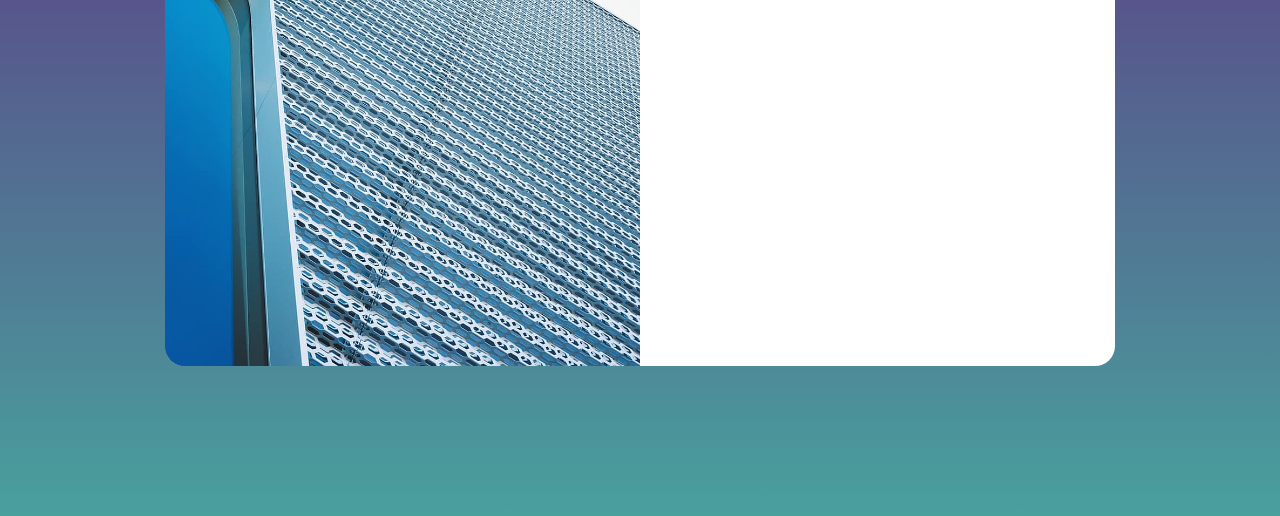
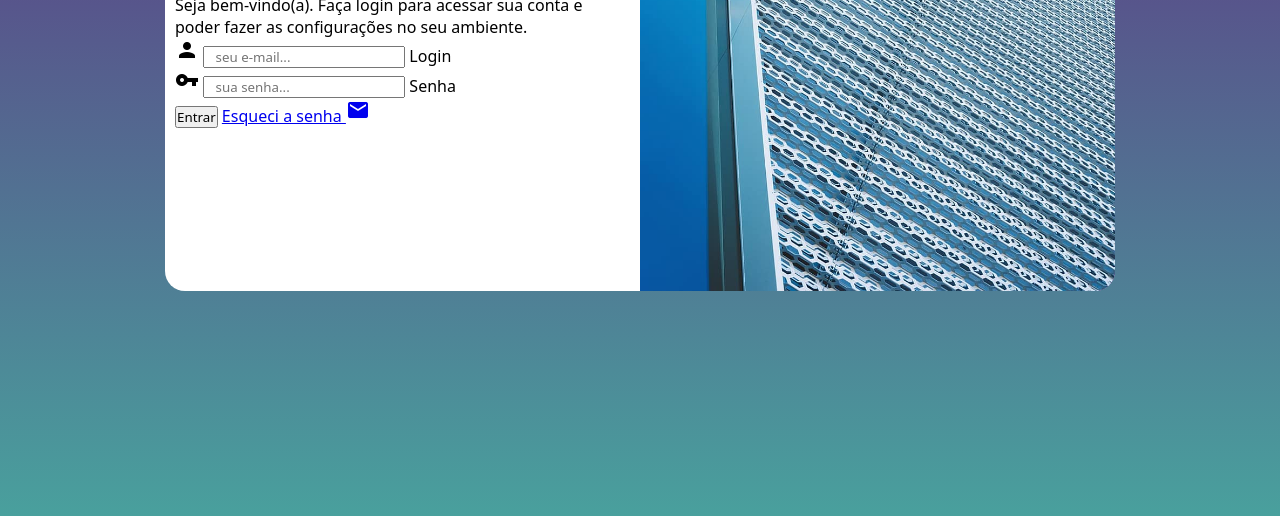
Before and after one commit to leojosants/Projeto_Tela_de_Login_responsiva_CURSO_EM_VIDEO, a plain HTML site: page index.html in a window 1280 px wide. Shown: the part 284-800 px from the top of the page. Drawn offline with Linux system fonts and the light colour scheme.

Commit message:
Capítulo 26 Aula 04 Criando o formulário de login.

```diff
--- a/index.html
+++ b/index.html
@@ -5,7 +5,14 @@
         <meta charset="UTF-8" />
         <meta name="viewport" content="width=device-width, initial-scale=1.0" />
         <title>Login</title>
+
+        <!-- Material Icons -->
+        <link href="https://fonts.googleapis.com/icon?family=Material+Icons" rel="stylesheet">
+
+        <!-- CSS -->
         <link rel="stylesheet" href="styles/style.css" />
+
+        <!-- Media Query -->
         <link rel="stylesheet" href="styles/media_query.css" />
     </head>
     <!--  -->
@@ -23,7 +30,43 @@
                         Seja bem-vindo(a). Faça login para acessar sua conta e poder fazer as configurações no seu ambiente.
                     </p>
 
-                    <form action="#" method="post"></form>
+                    <form action="#" method="post" autocomplete="on">
+                        <div class="campo">
+                            <span class="material-icons">person</span>
+                            <input
+                                type="email"
+                                name="login"
+                                id="iLogin"
+                                placeholder="   seu e-mail..."
+                                autocomplete="email"
+                                maxlength="30"
+                                required
+                            />
+                            <label for="iLogin">Login</label>
+                        </div>
+
+                        <div class="campo">
+                            <span class="material-icons">vpn_key</span>
+                            <input
+                                type="password"
+                                name="senha"
+                                id="iSenha"
+                                placeholder="   sua senha..."
+                                autocomplete="current-password"
+                                minlength="8"
+                                maxlength="15"
+                                required
+                            />
+                            <label for="iSenha">Senha</label>
+                        </div>
+
+                        <input type="submit" value="Entrar" />
+
+                        <a href="esqueceuSenha.html" target="_self" rel="internal">
+                            Esqueci a senha
+                            <span class="material-icons">mail</span>
+                        </a>
+                    </form>
                 </div>
             </section>
         </main>
--- a/styles/media_query.css
+++ b/styles/media_query.css
@@ -16,10 +16,13 @@
 
 /* Medium devices (landscape tablets, 768px and up) */
 @media screen and (min-width: 768px) and (max-width: 992px) {
-    body { background-image: linear-gradient(to top, var(--colorVerde), var(--colorLilas)); }
+    body {
+        background-image: linear-gradient(to top, var(--colorVerde), var(--colorLilas));
+    }
 
     section#login {
         width: 80vw;
+        height: 280px;
     }
 
     section#login > div#imagem {
@@ -36,18 +39,32 @@
 
 /* Large devices (laptops/desktops, 992px and up) */
 @media screen and (min-width: 992px) {
-    body { background-image: linear-gradient(to top, var(--colorVerde), var(--colorLilas)); }
+    body {
+        background-image: linear-gradient(to top, var(--colorVerde), var(--colorLilas));
+    }
 
-    section#login { width: 950px; }
+    section#login {
+        width: 950px;
+        height: 350px;
+    }
 
     section#login > div#imagem {
-        float: left;
+        float: right;
         width: 50%;
         height: 100%;
     }
 
     section#login > div#formulario {
-        float: right;
+        float: left;
         width: 50%;
     }
+
+    div#fomulario > h1 {
+        font-size: 2em;
+    }
+
+    div#fomulario > p {
+        font-size: 1.2em;
+        margin: 20px 0px;
+    }
 }
--- a/styles/style.css
+++ b/styles/style.css
@@ -30,13 +30,13 @@ section#login {
     position: absolute;
     top: 50%;
     left: 50%;
-    transform: translate(-50%, -50%);
     overflow: hidden;
     background-color: var(--colorWhite);
     width: 250px;
-    height: 500px;
+    height: 515px;
     border-radius: 20px;
     box-shadow: 0px 0px 0px var(--colorBoxShadowBlack);
+    transform: translate(-50%, -50%);
     transition: width 0.3s, height 0.3s;
     transition-timing-function: ease;
 }
@@ -53,3 +53,12 @@ section#login > div#formulario {
     display: block;
     padding: 10px;
 }
+
+div#formulario > h1 {
+    text-align: center;
+    margin-bottom: 10px;
+}
+
+div#fomulario > p {
+    font-size: 0.8em;
+}
```
